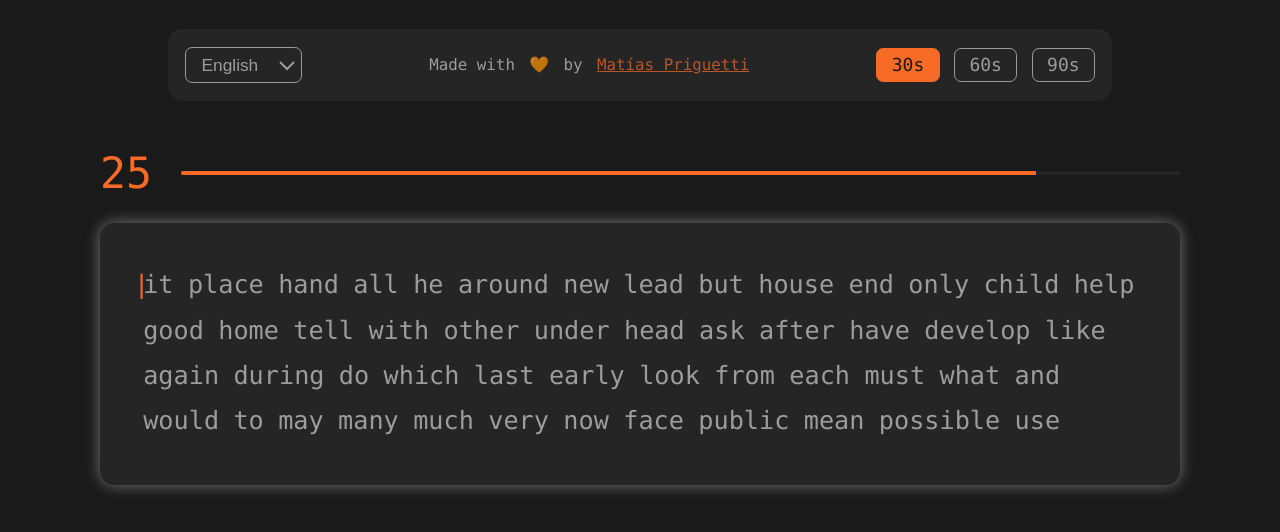
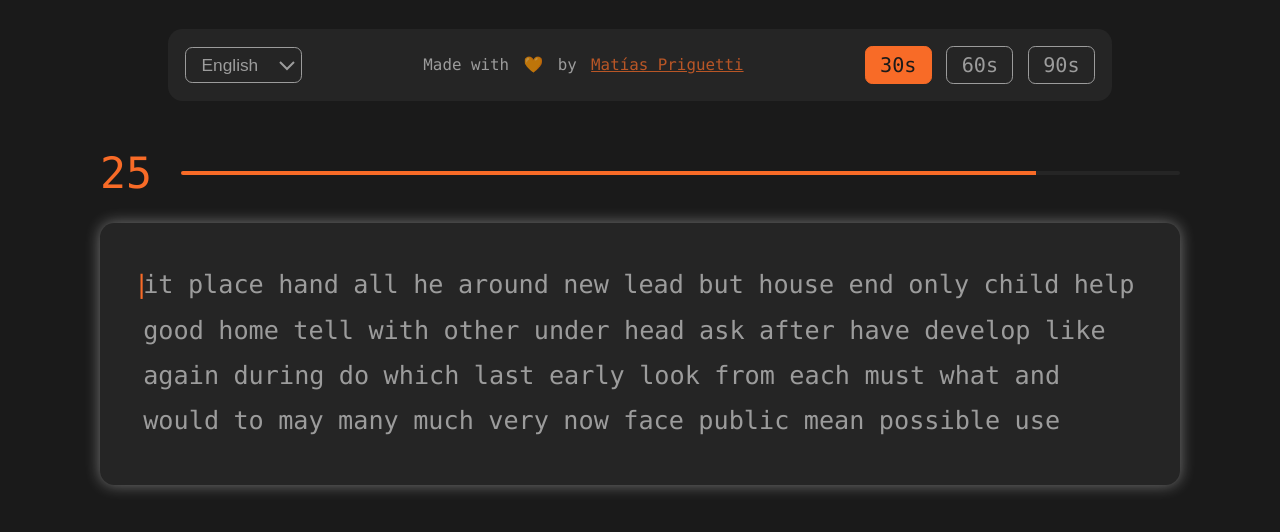
Before and after one commit to MatiasPriguetti03/cookieType, a website built with Vite: page index.html in a window 1280 px wide. Built offline with nearby package versions, Linux system fonts and the light colour scheme.

Commit message:
change font size

```diff
--- a/style.css
+++ b/style.css
@@ -101,7 +101,7 @@ time {
 }
 
 .time-btn {
-    font-size: x-small;
+    font-size: 0.7rem;
     padding: 0.2rem 0.5rem;
     border-radius: 4px;
 }
```
